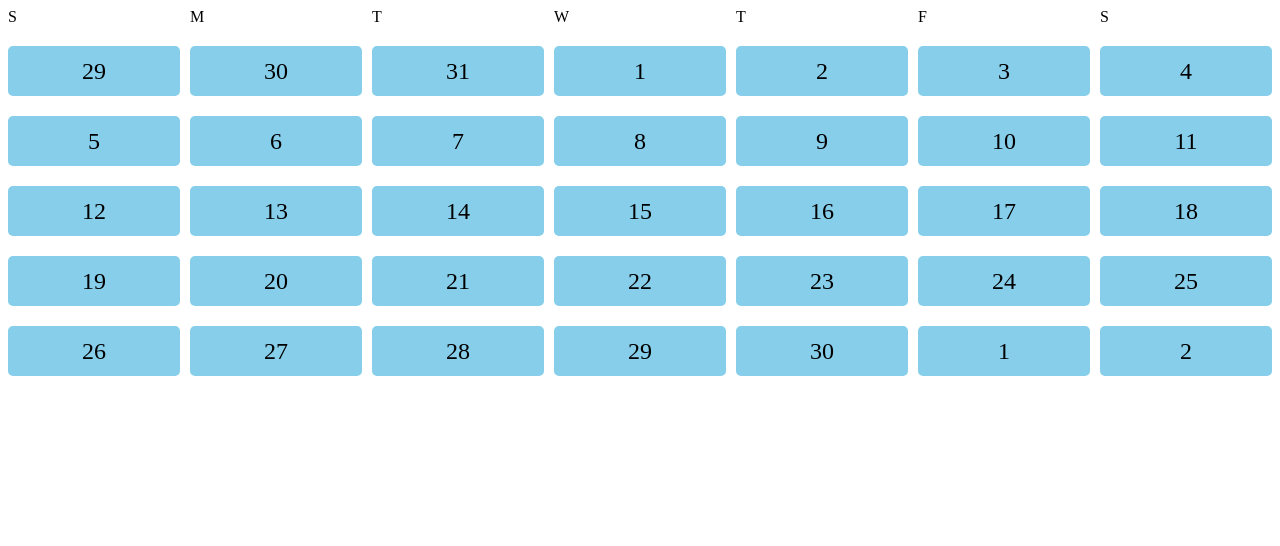
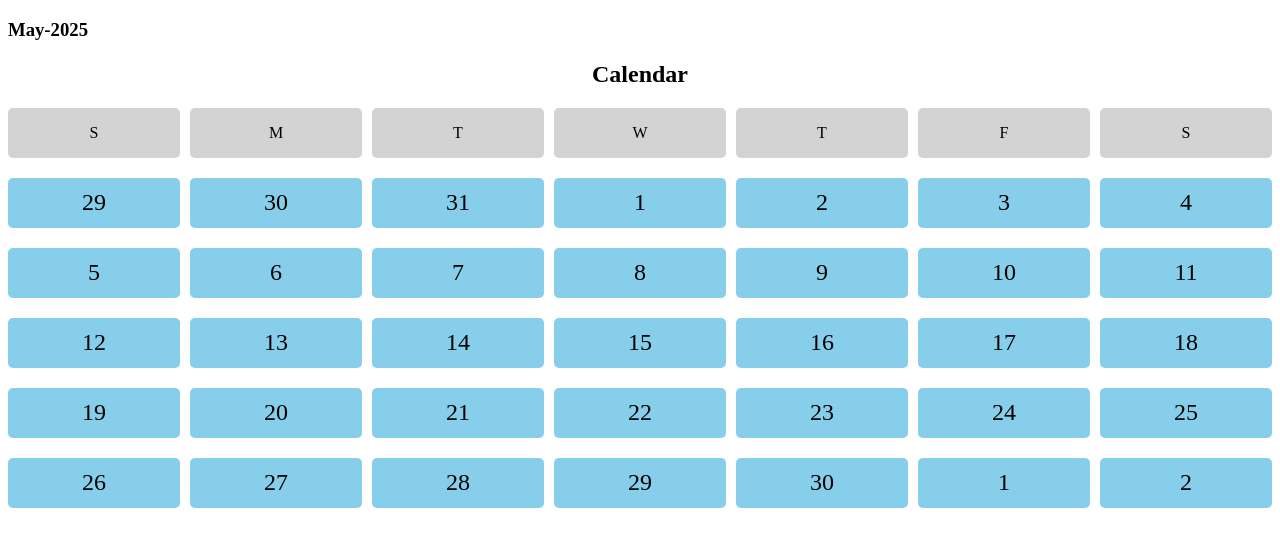
Before and after one commit to Badsha012/simple-calendar, a plain HTML site: page index.html in a window 1280 px wide. Drawn offline with Linux system fonts and the light colour scheme.

Commit message:
six commit

```diff
--- a/index.html
+++ b/index.html
@@ -5,6 +5,11 @@
     <meta name="viewport" content="width=device-width, initial-scale=1.0">
     <title>Calendar</title>
     <style>
+       .h2-item h2{
+            text-align: center;
+            /* display: flex; */
+            /* justify-content: space-between; */
+        }
         .calendar{
             display: grid;
             grid-template-columns: repeat(7,1fr);
@@ -12,7 +17,7 @@
             column-gap: 10px;
             /* border-radius: 5px; */
         }
-        .date{
+        .date,.day{
             background-color: skyblue;
              border-radius: 5px;
              height: 50px;
@@ -21,9 +26,15 @@
              align-items: center;
              font-size: 1.5em;
         }
+        .day{
+            background-color: lightgrey;
+            font-size: 1em;
+        }
     </style>
 </head>
-<body>
+<body class="h2-item">
+    <h3>May-2025</h3>
+    <h2>Calendar</h2>
     <div class="calendar">
         <div class="day">S</div>
         <div class="day">M</div>
```
